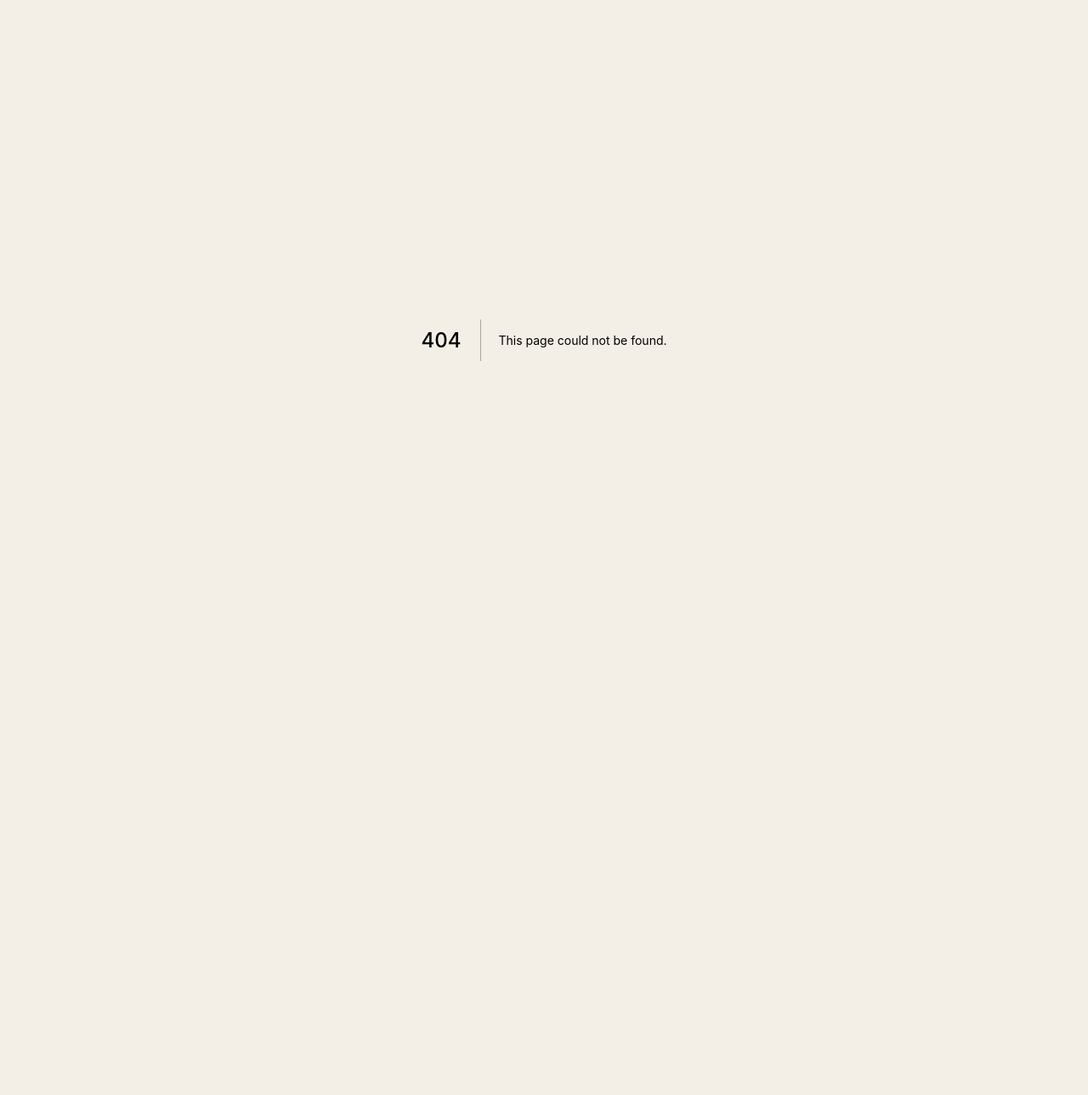
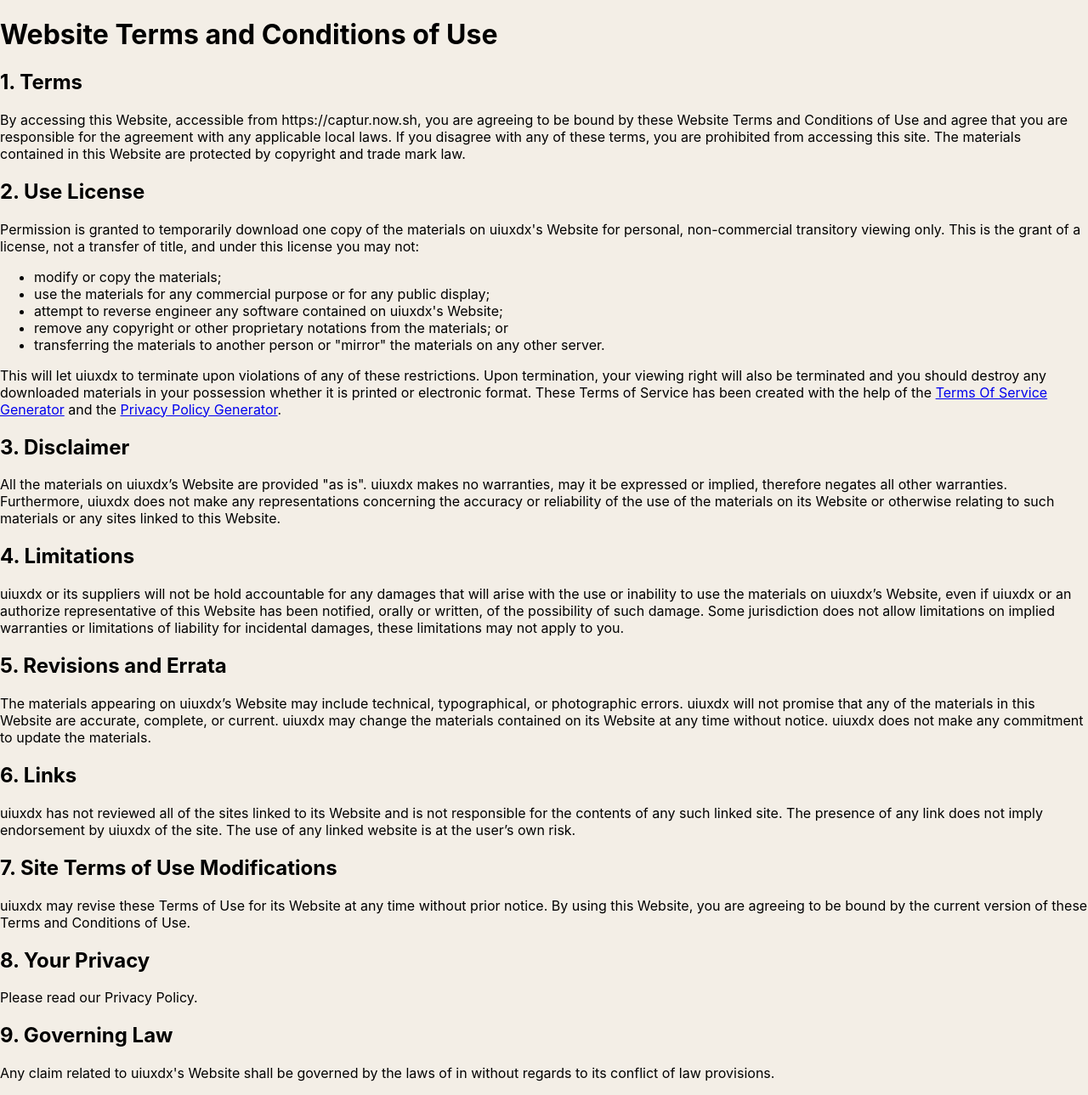
Before and after one commit to achuthhadnoor/captur_www, a Next.js app: page /terms in a window 1280 px wide. Before the commit this address had no page. Shown: the whole page at 85% size. Before the commit the page ends 800 px from the top, so only its background shows below. Built offline with nearby package versions, Linux system fonts and the light colour scheme.

Commit message:
Create terms.js

```diff
--- /dev/null
+++ b/pages/terms.js
@@ -0,0 +1,51 @@
+export default()=>(
+<>
+<h1>Website Terms and Conditions of Use</h1>
+
+    <h2>1. Terms</h2>
+
+    <p>By accessing this Website, accessible from https://captur.now.sh, you are agreeing to be bound by these Website Terms and Conditions of Use and agree that you are responsible for the agreement with any applicable local laws. If you disagree with any of these terms, you are prohibited from accessing this site. The materials contained in this Website are protected by copyright and trade mark law.</p>
+
+    <h2>2. Use License</h2>
+
+    <p>Permission is granted to temporarily download one copy of the materials on uiuxdx's Website for personal, non-commercial transitory viewing only. This is the grant of a license, not a transfer of title, and under this license you may not:</p>
+
+    <ul>
+        <li>modify or copy the materials;</li>
+        <li>use the materials for any commercial purpose or for any public display;</li>
+        <li>attempt to reverse engineer any software contained on uiuxdx's Website;</li>
+        <li>remove any copyright or other proprietary notations from the materials; or</li>
+        <li>transferring the materials to another person or "mirror" the materials on any other server.</li>
+    </ul>
+
+    <p>This will let uiuxdx to terminate upon violations of any of these restrictions. Upon termination, your viewing right will also be terminated and you should destroy any downloaded materials in your possession whether it is printed or electronic format. These Terms of Service has been created with the help of the <a href="https://www.termsofservicegenerator.net">Terms Of Service Generator</a> and the <a href="https://www.generateprivacypolicy.com">Privacy Policy Generator</a>.</p>
+
+    <h2>3. Disclaimer</h2>
+
+    <p>All the materials on uiuxdx’s Website are provided "as is". uiuxdx makes no warranties, may it be expressed or implied, therefore negates all other warranties. Furthermore, uiuxdx does not make any representations concerning the accuracy or reliability of the use of the materials on its Website or otherwise relating to such materials or any sites linked to this Website.</p>
+
+    <h2>4. Limitations</h2>
+
+    <p>uiuxdx or its suppliers will not be hold accountable for any damages that will arise with the use or inability to use the materials on uiuxdx’s Website, even if uiuxdx or an authorize representative of this Website has been notified, orally or written, of the possibility of such damage. Some jurisdiction does not allow limitations on implied warranties or limitations of liability for incidental damages, these limitations may not apply to you.</p>
+
+    <h2>5. Revisions and Errata</h2>
+
+    <p>The materials appearing on uiuxdx’s Website may include technical, typographical, or photographic errors. uiuxdx will not promise that any of the materials in this Website are accurate, complete, or current. uiuxdx may change the materials contained on its Website at any time without notice. uiuxdx does not make any commitment to update the materials.</p>
+
+    <h2>6. Links</h2>
+
+    <p>uiuxdx has not reviewed all of the sites linked to its Website and is not responsible for the contents of any such linked site. The presence of any link does not imply endorsement by uiuxdx of the site. The use of any linked website is at the user’s own risk.</p>
+
+    <h2>7. Site Terms of Use Modifications</h2>
+
+    <p>uiuxdx may revise these Terms of Use for its Website at any time without prior notice. By using this Website, you are agreeing to be bound by the current version of these Terms and Conditions of Use.</p>
+
+    <h2>8. Your Privacy</h2>
+
+    <p>Please read our Privacy Policy.</p>
+
+    <h2>9. Governing Law</h2>
+
+    <p>Any claim related to uiuxdx's Website shall be governed by the laws of in without regards to its conflict of law provisions.</p>
+    </>
+)
```
